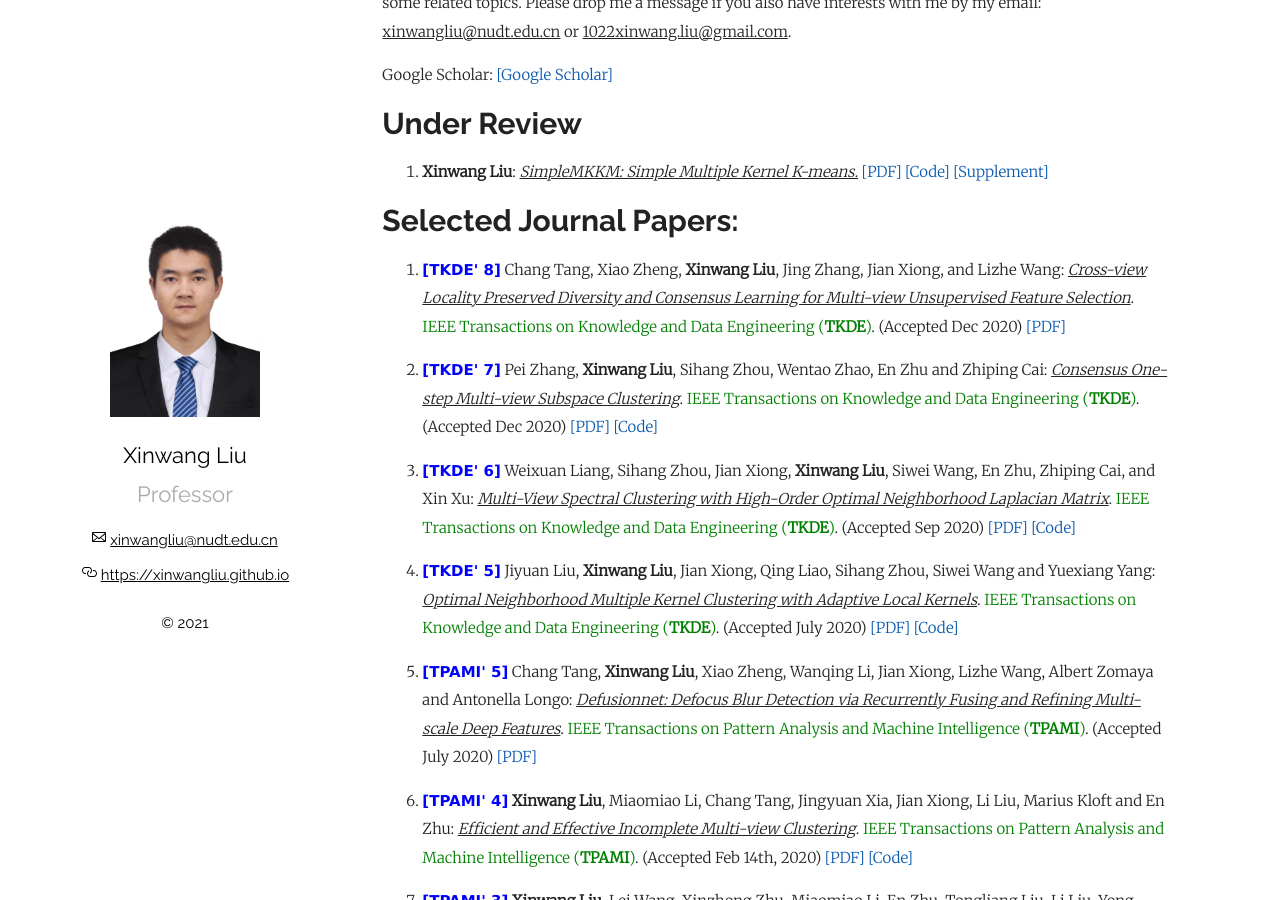
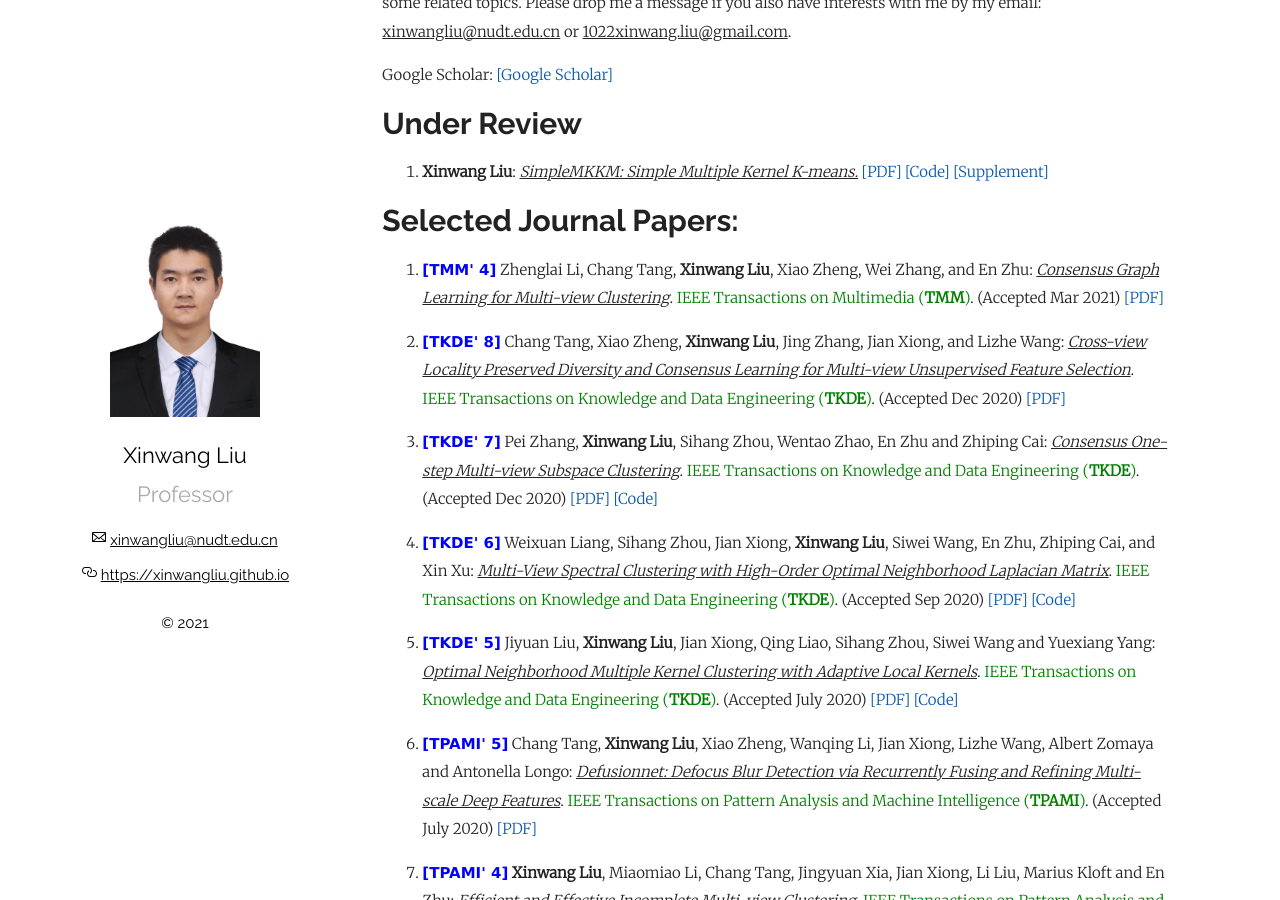
Before and after one commit to wx-liang/xinwangliu.github.io, a Jekyll site: the page built from index.md, in a window 1280 px wide and 900 px high, scrolled down 1412 px. Built offline with Jekyll 4.4.1, drawn with Linux system fonts in a browser that asks for light colours; our own code applies the rules of GitHub Pages for plain Markdown files.

Commit message:
Update index.md

```diff
--- a/index.md
+++ b/index.md
@@ -58,6 +58,9 @@
 # Selected Journal Papers:
 
 <ol>
+
+
+<p style="margin-top: 8px;"><li><font face="verdana" color="blue"><b>[TMM' 4]</b></font> Zhenglai Li, Chang Tang, <b>Xinwang Liu</b>, Xiao Zheng, Wei Zhang, and En Zhu: <i><u> Consensus Graph Learning for Multi-view Clustering</u></i>. <font color="green">IEEE Transactions on Multimedia (<b>TMM</b>)</font>. (Accepted Mar 2021)  <a href = "https://github.com/xinwangliu/xinwangliu.github.io/blob/master/document/Consensus%20Graph%20Learning%20for%20Multi-view%20Clustering.pdf">[PDF]</a></li></p>
 
  <p style="margin-top: 8px;"><li><font face="verdana" color="blue"><b>[TKDE' 8]</b></font> Chang Tang, Xiao Zheng, <b>Xinwang Liu</b>, Jing Zhang, Jian Xiong, and Lizhe Wang:
 <i><u> Cross-view Locality Preserved Diversity and Consensus Learning for Multi-view Unsupervised Feature Selection</u></i>. <font color="green">IEEE Transactions on Knowledge and Data Engineering (<b>TKDE</b>)</font>. (Accepted Dec 2020)  <a href = "https://github.com/xinwangliu/xinwangliu.github.io/blob/master/groupmember/09312467.pdf">[PDF]</a></li></p>
```
